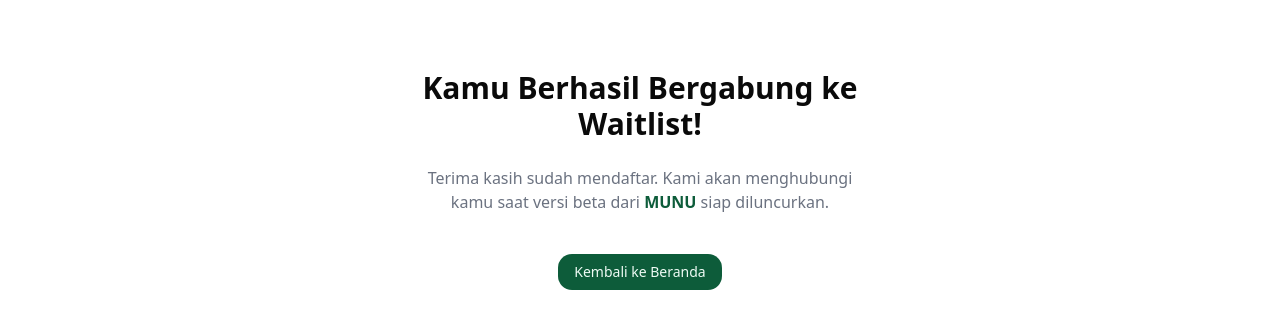
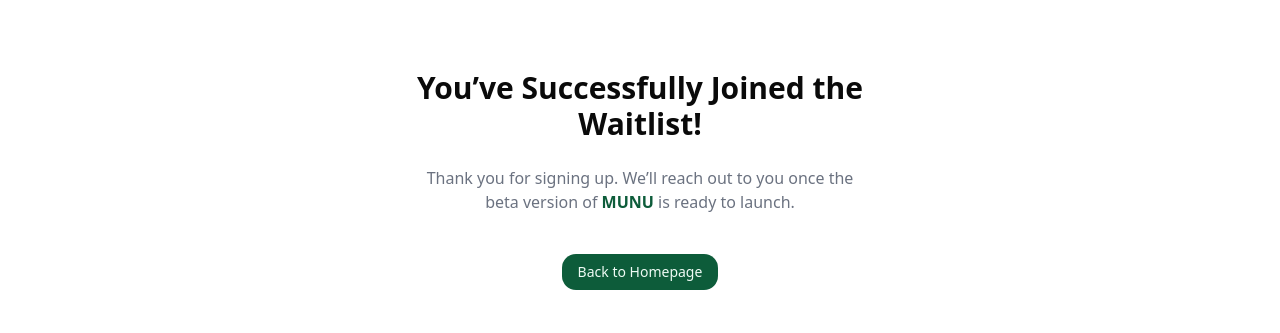
Before and after one commit to Rydhlnst/MUNU, a Next.js app: page /thanks in a window 1280 px wide. Shown: the part 467-800 px from the top of the page. Built offline with nearby package versions, Linux system fonts and the light colour scheme; no server answers; a web font is replaced by a local one.

Commit message:
Thanks Page Fixed

```diff
--- a/app/(main)/thanks/page.tsx
+++ b/app/(main)/thanks/page.tsx
@@ -8,17 +8,17 @@
   return (
     <div className="min-h-screen flex items-center justify-center bg-background px-6 py-12">
       <div className="max-w-md w-full text-center space-y-6">
-        <div className="w-full items-center flex justify-center">
-            <Image src={"/success.svg"} alt="Success" width={450} height={450}/>
+        <div className="w-full flex justify-center items-center">
+          <Image src={"/success.svg"} alt="Success" width={450} height={450} />
         </div>
         <h1 className="text-3xl font-bold text-foreground">
-          Kamu Berhasil Bergabung ke Waitlist!
+          You’ve Successfully Joined the Waitlist!
         </h1>
         <p className="text-muted-foreground">
-          Terima kasih sudah mendaftar. Kami akan menghubungi kamu saat versi beta dari <span className="font-semibold text-primary">MUNU</span> siap diluncurkan.
+          Thank you for signing up. We’ll reach out to you once the beta version of <span className="font-semibold text-primary">MUNU</span> is ready to launch.
         </p>
         <Button asChild className="mt-4">
-          <Link href="/">Kembali ke Beranda</Link>
+          <Link href="/">Back to Homepage</Link>
         </Button>
       </div>
     </div>
```
